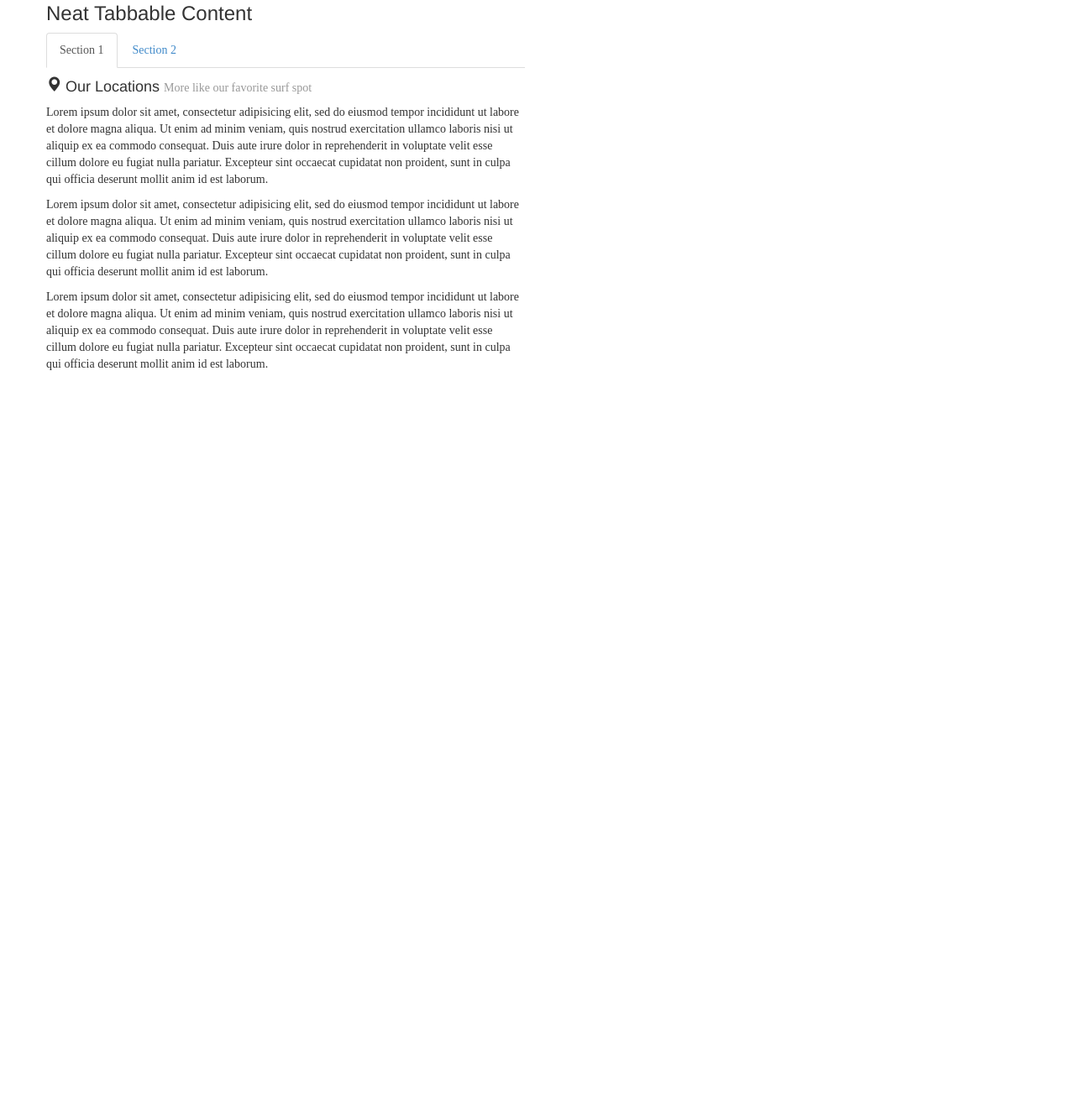
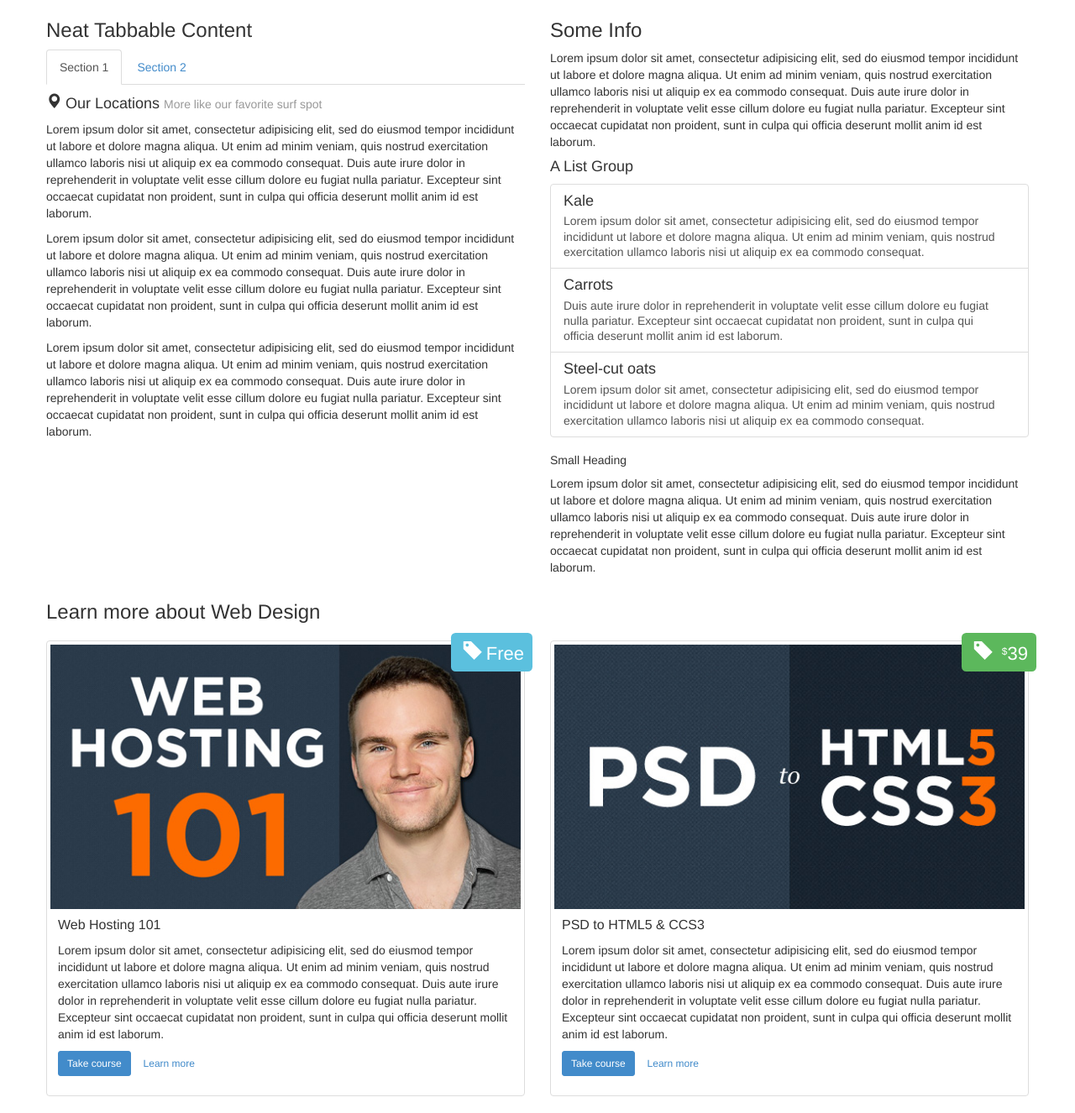
Before and after one commit to thyagostall/bootstrap3-example, a plain HTML site: page index.html in a window 1280 px wide. Shown: the part 1458-2784 px from the top of the page at 84% size. Before the commit the page ends 1912 px from the top, so only its background shows below. Drawn offline with nearby package versions, Linux system fonts and the light colour scheme.

Commit message:
Typography items
List-group
Thumbnail

```diff
--- a/includes/css/styles.css
+++ b/includes/css/styles.css
@@ -92,10 +92,6 @@ body {
    Global Styles
    -------------------------------------- */
 
-* {
-    font-family: serif;
-}
-
 .alert {
     margin-top: 20px;
     display: none;
@@ -109,13 +105,50 @@ body {
     margin: 0 20px 10px 0;
 }
 
+.thumbnails {
+    margin: 20px 0;
+}
+
+.thumbnail {
+    position: relative;
+}
+
+.thumbnail h3 {
+    font-size: 16px;
+    margin: 0 0 10px;
+    line-height: 20px;
+}
+
+.thumbnail .price {
+    font-size: 22px;
+    position: absolute;
+    top: -10px;
+    right: -10px;
+    padding: 10px;
+}
+
+.thumbnail .price sup {
+    font-weight: normal;
+    font-size: 12px;
+}
+
+.thumbnail span.glyphicon {
+    margin: 5px;
+}
+
 /* --------------------------------------
    Media Queries
    -------------------------------------- */
 
 /* Portrait & landscape phone */
 @media (max-width: 480px) {
+    .thumbnail .price {
+        font-size: 14px;
+    }
 
+    .thumbnail .price sup {
+        font-size: 10px;
+    }
 }
 
 /* Landscape phone to portrait tablet */
--- a/index.html
+++ b/index.html
@@ -380,10 +380,95 @@
 						</div>
 					</div>
 				</div>
+
+				<div class="col-sm-6">
+					<h3>Some Info</h3>
+					<p>
+						Lorem ipsum dolor sit amet, consectetur adipisicing elit, sed do eiusmod tempor incididunt ut labore et dolore magna aliqua. Ut enim ad minim veniam, quis nostrud exercitation ullamco laboris nisi ut aliquip ex ea commodo consequat. Duis aute irure dolor in reprehenderit in voluptate velit esse cillum dolore eu fugiat nulla pariatur. Excepteur sint occaecat cupidatat non proident, sunt in culpa qui officia deserunt mollit anim id est laborum.
+					</p>
+
+					<h4>A List Group</h4>
+					<div class="list-group">
+						<a href="#" class="list-group-item">
+							<h4 class="list-group-item-heading">Kale</h4>
+							<p class="list-group-item-text">
+								Lorem ipsum dolor sit amet, consectetur adipisicing elit, sed do eiusmod tempor incididunt ut labore et dolore magna aliqua. Ut enim ad minim veniam, quis nostrud exercitation ullamco laboris nisi ut aliquip ex ea commodo consequat.
+							</p>
+						</a>
+
+						<a href="#" class="list-group-item">
+							<h4 class="list-group-item-heading">Carrots</h4>
+							<p class="list-group-item-text">
+								Duis aute irure dolor in reprehenderit in voluptate velit esse cillum dolore eu fugiat nulla pariatur. Excepteur sint occaecat cupidatat non proident, sunt in culpa qui officia deserunt mollit anim id est laborum.
+							</p>
+						</a>
+
+						<a href="#" class="list-group-item">
+							<h4 class="list-group-item-heading">Steel-cut oats</h4>
+							<p class="list-group-item-text">
+								Lorem ipsum dolor sit amet, consectetur adipisicing elit, sed do eiusmod tempor incididunt ut labore et dolore magna aliqua. Ut enim ad minim veniam, quis nostrud exercitation ullamco laboris nisi ut aliquip ex ea commodo consequat.
+							</p>
+						</a>
+					</div>
+
+					<h5>Small Heading</h5>
+					<p>
+						Lorem ipsum dolor sit amet, consectetur adipisicing elit, sed do eiusmod tempor incididunt ut labore et dolore magna aliqua. Ut enim ad minim veniam, quis nostrud exercitation ullamco laboris nisi ut aliquip ex ea commodo consequat. Duis aute irure dolor in reprehenderit in voluptate velit esse cillum dolore eu fugiat nulla pariatur. Excepteur sint occaecat cupidatat non proident, sunt in culpa qui officia deserunt mollit anim id est laborum.
+					</p>
+				</div>
 			</div>
 
 			<div class="row" id="more-courses">
+				<div class="col-12">
+					<h3>Learn more about Web Design</h3>
+					<div class="thumbnails row">
+						<div class="col-6">
+							<div class="thumbnail">
+								<img src="images/item_webhosting101.jpg" alt="Web Hosting 101" />
 
+								<div class="label label-info price">
+									<span class="glyphicon glyphicon-tag"></span>Free
+								</div>
+
+								<div class="caption">
+									<h3>Web Hosting 101</h3>
+
+									<p>
+										Lorem ipsum dolor sit amet, consectetur adipisicing elit, sed do eiusmod tempor incididunt ut labore et dolore magna aliqua. Ut enim ad minim veniam, quis nostrud exercitation ullamco laboris nisi ut aliquip ex ea commodo consequat. Duis aute irure dolor in reprehenderit in voluptate velit esse cillum dolore eu fugiat nulla pariatur. Excepteur sint occaecat cupidatat non proident, sunt in culpa qui officia deserunt mollit anim id est laborum.
+									</p>
+
+									<p>
+										<a href="#" class="btn btn-primary btn-small" target="_blank">Take course</a>
+										<a href="#" class="btn btn-small btn-link" target="_blank">Learn more</a>
+									</p>
+								</div>
+							</div>
+						</div>
+
+						<div class="col-6">
+							<div class="thumbnail">
+								<img src="images/item_psd2html5.jpg" alt="Web Hosting 101" />
+
+								<div class="label label-success price">
+									<span class="glyphicon glyphicon-tag"></span> <sup>$</sup>39
+								</div>
+
+								<div class="caption">
+									<h3>PSD to HTML5 &amp; CCS3</h3>
+
+									<p>
+										Lorem ipsum dolor sit amet, consectetur adipisicing elit, sed do eiusmod tempor incididunt ut labore et dolore magna aliqua. Ut enim ad minim veniam, quis nostrud exercitation ullamco laboris nisi ut aliquip ex ea commodo consequat. Duis aute irure dolor in reprehenderit in voluptate velit esse cillum dolore eu fugiat nulla pariatur. Excepteur sint occaecat cupidatat non proident, sunt in culpa qui officia deserunt mollit anim id est laborum.
+									</p>
+
+									<p>
+										<a href="#" class="btn btn-primary btn-small" target="_blank">Take course</a>
+										<a href="#" class="btn btn-small btn-link" target="_blank">Learn more</a>
+									</p>
+								</div>
+							</div>
+						</div>
+					</div>
+				</div>
 			</div>
 
 		</div>
```
